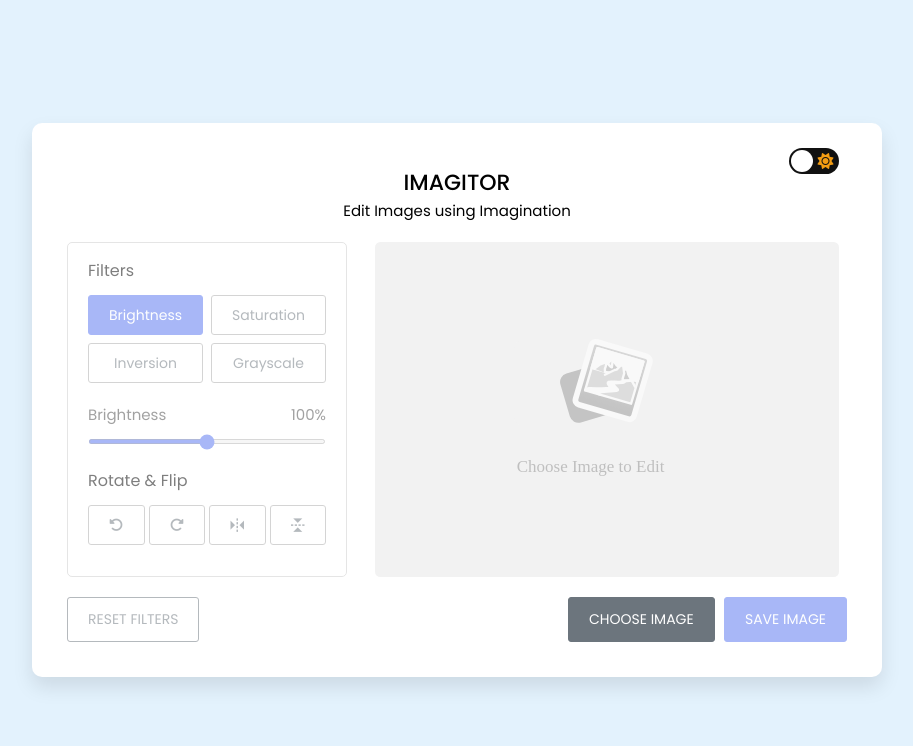
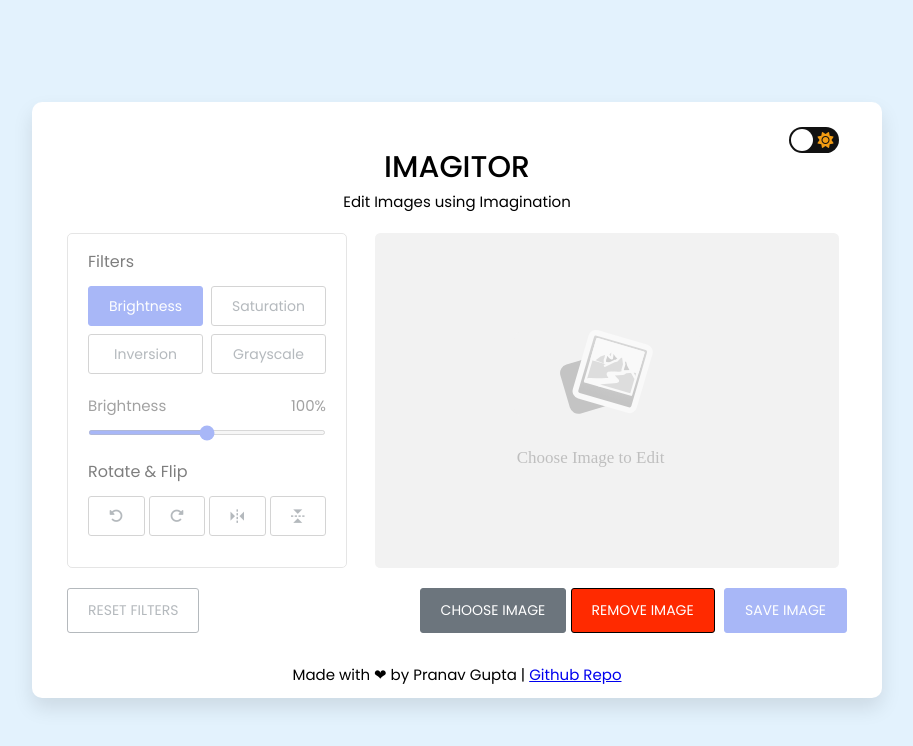
Before and after one commit to pranav043/imagitor, a website: page index.html in a window 1280 px wide. Shown: the whole page, without its empty margins (183-1096 px from the left). Drawn offline with nearby package versions, Linux system fonts and the light colour scheme.

Commit message:
Optimized

```diff
--- a/index.html
+++ b/index.html
@@ -3,6 +3,7 @@
   <head>
     <meta charset="utf-8">
     <title>Imagitor - Image Editor Imagined</title>
+    <link rel="icon" type="image/x-icon" href="/images/logo.jpg">
     <link href="css/style.css" rel="stylesheet">
     <meta name="viewport" content="width=device-width, initial-scale=1.0">
     <link rel="stylesheet" href="https://unpkg.com/boxicons@2.1.2/css/boxicons.min.css">
@@ -57,14 +58,17 @@
         <div class="controls">
             <button class="reset-filter">Reset Filters</button>
 
-            <div style="text-align:center" ><button hidden="true" onClick="window.location.reload();" type="button" class="btn btn-danger" id="clearBtn">Clear Window</button> <button hidden="true" type="button" class="btn btn-success" id="downBtn"></button>
 
             <div class="row">
                 <input type="file" class="file-input" accept="image/*" hidden>
                 <button class="choose-img">Choose Image</button>
+                <button class="remove-img" onclick="window.location.reload()">Remove Image</button>
                 <button class="save-img">Save Image</button>
             </div>
         </div>
+        <footer class="footer">
+            Made with ❤ by Pranav Gupta | <a href="https://github.com/pranav043/imagitor">Github Repo</a>
+        </footer>
     </div>
 
     <script src="js/script.js"></script>
--- a/public/css/style.css
+++ b/public/css/style.css
@@ -28,7 +28,7 @@ body{
 }
 .container h2{
   margin-top: -8px;
-  font-size: 22px;
+  font-size: 30px;
   font-weight: 500;
   text-align: center;
 }
@@ -149,6 +149,11 @@ body{
   background: #6C757D;
   border: 1px solid #6C757D;
 }
+.controls .remove-img{
+  /* margin-left: 5px; */
+  background: #ff2a00;
+  border: 1px solid #000000;
+}
 .controls .save-img{
   margin-left: 5px;
   background: #5372F0;
@@ -195,7 +200,7 @@ body.dark .container.disable {background: rgb(24, 26, 27);;}
 body.dark .container {background: rgb(24, 26, 27);;}
 
 body.dark h1, body.dark h2,body.dark p {color: #e8e6e3;}
-
+body.dark a {color: #ec7adc;}
 
 .darkLight {
   opacity: 0;
@@ -262,3 +267,20 @@ body.dark .reset-filter {
   color: rgb(158, 150, 137);
   border-color: rgb(102, 94, 83);
 }
+
+
+
+
+
+/* for footer */
+
+.footer {
+  /* position: fixed; */
+  position: relative;
+  /* bottom: 0; */
+  font-size: 15px;
+  padding-top: inherit;
+  width: 100%;
+  height: 30px;
+  text-align: center;
+}
```
Also changed, not shown: public/images/logo.jpg (added).
